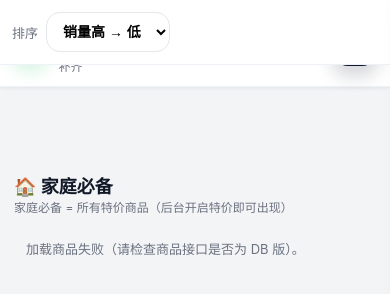
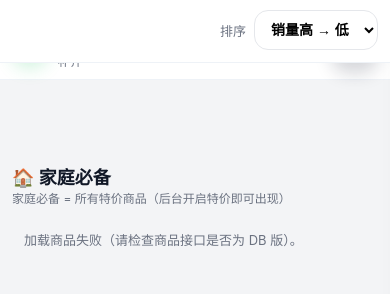
Before and after one commit to nyfreshbuy/freshbuy-v0.1, a plain HTML site: page frontend/user/DailySpecial.html in a window 390 px wide. Drawn offline with Linux system fonts and the light colour scheme; no server answers.

```diff
--- a/frontend/user/DailySpecial.html
+++ b/frontend/user/DailySpecial.html
@@ -7,102 +7,135 @@
   <link rel="stylesheet" href="./assets/css/main.css?v=10" />
 
   <style>
+    /* =========================================================
+       ✅ 终极方案：分类条（pills+排序）永远固定在屏幕顶部
+       兼容 iPhone/微信 fixed 被 transform 影响的坑
+       ========================================================= */
+
     :root{
-      --sticky-shadow: 0 4px 12px rgba(15,23,42,.08);
+      --filterbar-h: 62px; /* JS 会动态覆盖 */
+      --app-shadow: 0 4px 12px rgba(15,23,42,.10);
     }
 
-    /* =========================================================
-       ✅ 关键：一个“总 sticky 容器”包住（标题+分类+排序）
-       ========================================================= */
-    .sticky-header{
-      position: sticky;
-      top: 0;
-      z-index: 200;            /* 高于商品卡/overlay */
-      background:#fff;
-      transition: box-shadow .2s ease;
-    }
-    /* 滚动后加阴影（更 App 感） */
-    .sticky-header.is-scrolled{
-      box-shadow: var(--sticky-shadow);
+    /* 1) iOS/微信：若祖先有 transform，会导致 fixed 失效（跟着滚）
+          这里强制解除（只影响本页） */
+    html, body{
+      transform: none !important;
+      filter: none !important;
+      perspective: none !important;
+      contain: none !important;
     }
 
-    .top-nav{
-      position: relative;      /* ❗ 不再 sticky（避免多 sticky 叠加不稳） */
+    /* ======================
+       顶部区域（标题那块）
+       ====================== */
+    .top-title{
       background:#fff;
       border-bottom:1px solid #eef2f7;
     }
-    .top-nav-inner{
-      max-width: 1400px; margin:0 auto; padding:10px 14px;
-      display:flex; align-items:center; gap:12px; justify-content:space-between;
+    .top-title-inner{
+      max-width:1400px;
+      margin:0 auto;
+      padding:12px 14px 10px;
+      display:flex;
+      align-items:center;
+      justify-content:space-between;
+      gap:12px;
     }
-
-    .logo-area{display:flex; align-items:center; gap:10px;}
+    .logo-area{
+      display:flex;
+      align-items:center;
+      gap:10px;
+      cursor:pointer;
+    }
     .logo-badge{
       width:40px;height:40px;border-radius:999px;
       background: radial-gradient(circle at 30% 30%, #22c55e, #16a34a);
-      display:flex;align-items:center;justify-content:center;color:#fff;font-weight:900;
+      display:flex;align-items:center;justify-content:center;
+      color:#fff;font-weight:900;font-size:18px;
       box-shadow: 0 8px 18px rgba(34,197,94,.22);
-      font-size:18px;
     }
-    .logo-text-main{font-weight:900; font-size:18px;}
-    .logo-sub{font-size:12px;color:#6b7280; margin-top:2px;}
+    .logo-text-main{font-weight:900; font-size:18px; line-height:1.1;}
+    .logo-sub{font-size:12px;color:#6b7280; margin-top:3px;}
 
-    .right-actions{display:flex; align-items:center; gap:12px;}
+    .right-actions{
+      display:flex;
+      align-items:center;
+      gap:12px;
+    }
     .back-home-btn{
       padding:10px 14px;
       border-radius:999px;
       border:1px solid #e5e7eb;
       background:#fff;
       font-size:14px;
-      font-weight:700;
+      font-weight:800;
       cursor:pointer;
       white-space:nowrap;
     }
 
     .cart-icon{
-      position:relative; width:46px;height:46px;border-radius:16px;
-      background:#0f172a; display:flex;align-items:center;justify-content:center;
-      color:#e5e7eb; cursor:pointer; user-select:none;
+      position:relative;
+      width:46px;height:46px;border-radius:16px;
+      background:#0f172a;
+      display:flex;align-items:center;justify-content:center;
+      color:#e5e7eb;
+      cursor:pointer;
+      user-select:none;
       box-shadow: 0 10px 18px rgba(15,23,42,.18);
       font-size:18px;
     }
     .cart-count-badge{
       position:absolute; top:-6px; right:-6px;
-      background:#ef4444; color:#fff; font-size:11px; padding:2px 7px;
-      border-radius:999px; min-width:22px; text-align:center; display:none;
+      background:#ef4444;
+      color:#fff;
+      font-size:11px;
+      padding:2px 7px;
+      border-radius:999px;
+      min-width:22px;
+      text-align:center;
+      display:none;
       box-shadow: 0 6px 14px rgba(239,68,68,.25);
     }
 
-    /* 分类 + 排序栏（仍在 sticky-header 内） */
-   /* ✅ pills + 排序：永远固定在屏幕顶部 */
+    /* ==========================================
+       ✅ 分类条：固定在屏幕顶部（永远不跑）
+       ========================================== */
     .filter-wrap{
-  position: fixed;
-  left: 0;
-  right: 0;
-  top: 0;
-  z-index: 9999;
-  background:#fff;
-  border-bottom: 1px solid #eef2f7;
+      position: fixed !important;
+      top: 0 !important;
+      left: 0 !important;
+      right: 0 !important;
+      z-index: 999999 !important;
+      background:#fff !important;
+      border-bottom: 1px solid #eef2f7 !important;
 
       /* iPhone 刘海安全区 */
-  padding-top: env(safe-area-inset-top);
+      padding-top: env(safe-area-inset-top) !important;
 
-  /* 保持你原来的布局 */
-  max-width: 1400px;
-  margin: 0 auto;
-  padding-left: 14px;
-  padding-right: 14px;
-  padding-bottom: 10px;
+      transition: box-shadow .2s ease;
+    }
+    .filter-wrap.is-scrolled{
+      box-shadow: var(--app-shadow);
+    }
 
+    .filter-wrap-inner{
+      max-width:1400px;
+      margin:0 auto;
+      padding:10px 14px 12px;
       display:flex;
-  gap:10px;
+      gap:12px;
       align-items:center;
       justify-content:space-between;
     }
+
     .filter-bar{
-      display:flex; gap:10px; overflow-x:auto;
+      display:flex;
+      gap:10px;
+      overflow-x:auto;
       -webkit-overflow-scrolling: touch;
       padding-bottom:2px;
+      flex: 1 1 auto;
     }
     .filter-bar::-webkit-scrollbar{display:none;}
 
@@ -115,7 +148,7 @@
       font-size:14px;
       cursor:pointer;
       white-space:nowrap;
-      font-weight:700;
+      font-weight:800;
     }
     .filter-pill.active{
       border-color:rgba(34,197,94,.9);
@@ -126,33 +159,64 @@
 
     .sort-box{
       flex:0 0 auto;
-      display:flex; align-items:center; gap:8px;
-      font-size:13px; color:#6b7280;
+      display:flex;
+      align-items:center;
+      gap:8px;
+      font-size:13px;
+      color:#6b7280;
       white-space:nowrap;
     }
     .sort-select{
-      padding:10px 12px; border-radius:14px; border:1px solid #e5e7eb;
-      background:#fff; font-size:14px; outline:none; font-weight:700;
+      padding:10px 12px;
+      border-radius:14px;
+      border:1px solid #e5e7eb;
+      background:#fff;
+      font-size:14px;
+      outline:none;
+      font-weight:900;
     }
 
-    /* 页面主体 */
-    .page{max-width:1400px; margin:0 auto; padding:14px 14px 30px;}
-    .page-title{display:flex; align-items:flex-end; justify-content:space-between; gap:10px; margin:8px 0 12px;}
+    /* ======================
+       Toast
+       ====================== */
+    .add-cart-toast{
+      position:fixed;
+      top: calc(env(safe-area-inset-top) + 72px);
+      left:50%;
+      transform:translateX(-50%) translateY(-16px);
+      background:#111827;
+      color:#f9fafb;
+      padding:7px 14px;
+      border-radius:999px;
+      font-size:12px;
+      box-shadow:0 10px 22px rgba(15,23,42,.35);
+      opacity:0;
+      pointer-events:none;
+      transition: opacity .25s ease, transform .25s ease;
+      z-index:999999;
+      white-space:nowrap;
+    }
+    .add-cart-toast.show{opacity:1; transform:translateX(-50%) translateY(0);}
+
+    /* ======================
+       页面主体：给 fixed 分类条让位（JS 写 --filterbar-h）
+       ====================== */
+    main.page{
+      max-width:1400px;
+      margin:0 auto;
+      padding: 14px 14px 30px;
+      padding-top: calc(var(--filterbar-h) + 12px) !important; /* ✅ 让位 */
+    }
+
+    .page-title{
+      display:flex;
+      align-items:flex-end;
+      justify-content:space-between;
+      gap:10px;
+      margin:8px 0 12px;
+    }
     .page-title h2{margin:0; font-size:18px;}
     .page-title .sub{color:#6b7280; font-size:12px;}
-
-    /* Toast */
-    .add-cart-toast{
-      position:fixed; top:78px; left:50%;
-      transform:translateX(-50%) translateY(-16px);
-      background:#111827; color:#f9fafb;
-      padding:7px 14px; border-radius:999px; font-size:12px;
-      box-shadow:0 10px 22px rgba(15,23,42,.35);
-      opacity:0; pointer-events:none;
-      transition: opacity .25s ease, transform .25s ease;
-      z-index:9999; white-space:nowrap;
-    }
-    .add-cart-toast.show{opacity:1; transform:translateX(-50%) translateY(0);}
 
     /* ✅ 本页兜底：renderer 的加入购物车按钮强制绿色 */
     .product-add-fixed{
@@ -172,61 +236,80 @@
     }
     .overlay-btn.add:disabled{opacity:.55 !important;}
 
-    /* ✅ 购物车抽屉（如果 main.css 没有也能用） */
+    /* ======================
+       购物车抽屉（兜底）
+       ====================== */
     .cart-backdrop{
-      position:fixed; inset:0; background:rgba(15,23,42,.45);
-      display:none; z-index: 9998;
+      position:fixed; inset:0;
+      background:rgba(15,23,42,.45);
+      display:none;
+      z-index: 999998;
     }
     .cart-backdrop.active{display:block;}
 
     .cart-drawer{
-      position:fixed; right:0; top:0; height:100vh; width:360px; max-width:92vw;
-      background:#fff; box-shadow:-12px 0 30px rgba(15,23,42,.18);
-      transform:translateX(110%); transition:transform .25s ease;
-      z-index: 9999; display:flex; flex-direction:column;
+      position:fixed;
+      right:0;
+      top:0;
+      height:100vh;
+      width:360px;
+      max-width:92vw;
+      background:#fff;
+      box-shadow:-12px 0 30px rgba(15,23,42,.18);
+      transform:translateX(110%);
+      transition:transform .25s ease;
+      z-index: 999999;
+      display:flex;
+      flex-direction:column;
       border-left:1px solid #eef2f7;
     }
     .cart-drawer.active{transform:translateX(0);}
 
     .cart-drawer-header{
-      padding:12px 12px; display:flex; align-items:center; justify-content:space-between;
+      padding:12px;
+      display:flex;
+      align-items:center;
+      justify-content:space-between;
       border-bottom:1px solid #eef2f7;
     }
     .cart-close-btn{
-      width:36px; height:36px; border-radius:12px;
-      border:1px solid #e5e7eb; background:#fff; cursor:pointer;
+      width:36px;height:36px;
+      border-radius:12px;
+      border:1px solid #e5e7eb;
+      background:#fff;
+      cursor:pointer;
       font-weight:900;
     }
 
     .cart-drawer-body{padding:12px; overflow:auto; flex:1;}
     .cart-empty{padding:12px; color:#6b7280; font-size:13px;}
     .cart-items{display:flex; flex-direction:column; gap:10px;}
-
-    .cart-drawer-footer{
-      padding:12px; border-top:1px solid #eef2f7;
-    }
+    .cart-drawer-footer{padding:12px; border-top:1px solid #eef2f7;}
     .cart-go-btn{
-      width:100%; height:46px; border:none; border-radius:14px;
-      background:#0f172a; color:#fff; font-weight:900; cursor:pointer;
+      width:100%;
+      height:46px;
+      border:none;
+      border-radius:14px;
+      background:#0f172a;
+      color:#fff;
+      font-weight:900;
+      cursor:pointer;
     }
 
-    /* 手机端细节优化 */
     @media (max-width: 520px){
-      .top-nav-inner{padding:12px 12px;}
-      .filter-wrap{padding:10px 12px 12px;}
-      .back-home-btn{padding:10px 12px;}
-      .logo-text-main{font-size:18px;}
+      .top-title-inner{padding:12px 12px 10px;}
+      .filter-wrap-inner{padding:10px 12px 12px;}
+      main.page{padding-left:12px; padding-right:12px;}
     }
   </style>
 </head>
 
 <body>
 
-  <!-- ✅ 吸顶总容器：截图区域“始终在屏幕上” -->
-  <div class="sticky-header" id="stickyHeader">
-    <header class="top-nav">
-      <div class="top-nav-inner">
-        <div class="logo-area" onclick="location.href='/user/index.html'" style="cursor:pointer;">
+  <!-- 标题区（不固定，正常在文档流里） -->
+  <div class="top-title">
+    <div class="top-title-inner">
+      <div class="logo-area" onclick="location.href='/user/index.html'">
         <div class="logo-badge">鲜</div>
         <div>
           <div class="logo-text-main">家庭必备专区</div>
@@ -245,13 +328,14 @@
         </div>
       </div>
     </div>
+  </div>
 
-      <!-- 分类 pills + 排序（JS 会往 #filterBar 塞按钮） -->
+  <!-- ✅ 分类条（固定在屏幕顶部） -->
   <div class="filter-wrap" id="filterWrap">
     <div class="filter-wrap-inner">
       <div class="filter-bar" id="filterBar"></div>
 
-    <div class="sort-box amalgam-sort-box">
+      <div class="sort-box">
         <span>排序</span>
         <select class="sort-select" id="sortSelect">
           <option value="sales_desc">销量高 → 低</option>
@@ -260,8 +344,6 @@
         </select>
       </div>
     </div>
-</div>
-    </header>
   </div>
 
   <div class="add-cart-toast" id="addCartToast">已加入购物车</div>
@@ -277,7 +359,7 @@
     <div class="product-grid" id="dailyGrid"></div>
   </main>
 
-  <!-- ✅ 购物车抽屉 DOM（保证 cartIcon 点击一定有效） -->
+  <!-- ✅ 购物车抽屉 DOM -->
   <div class="cart-backdrop" id="cartBackdrop"></div>
 
   <aside class="cart-drawer" id="cartDrawer" aria-hidden="true">
@@ -302,41 +384,34 @@
       <button type="button" class="cart-go-btn" id="goCartBtn">去购物车结算</button>
     </div>
   </aside>
-  <script>
-  (function () {
-    const bar = document.querySelector(".filter-wrap");
-    const main = document.querySelector("main.page");
-    if (!bar || !main) return;
 
-    function applyOffset(){
-      const h = bar.getBoundingClientRect().height || 0;
-      main.style.paddingTop = (h + 12) + "px"; // 12px 留点空隙更像 App
-    }
-
-    // 初次 + 旋转/地址栏变化都重算
-    applyOffset();
-    window.addEventListener("resize", applyOffset);
-    window.addEventListener("orientationchange", applyOffset);
-  })();
-</script>
-  <!-- ✅ 脚本顺序：cart.js → renderer → page -->
+  <!-- ✅ 脚本顺序：cart → renderer → page -->
   <script src="/user/assets/js/cart.js?v=10"></script>
   <script src="/user/assets/js/product_card_renderer.js?v=2"></script>
   <script src="/user/assets/js/DailySpecial.js?v=3"></script>
 
-  <!-- ✅ 滚动阴影：更 App 感 -->
+  <!-- ✅ 自动计算 fixed 分类条高度，给 main.page 让位 + 滚动阴影 -->
   <script>
     (function () {
-      const header = document.getElementById("stickyHeader");
-      if (!header) return;
+      const bar = document.getElementById("filterWrap");
+      if (!bar) return;
+
+      function applyHeight() {
+        const h = Math.ceil(bar.getBoundingClientRect().height || 0);
+        document.documentElement.style.setProperty("--filterbar-h", h + "px");
+      }
 
       function onScroll() {
-        if (window.scrollY > 4) header.classList.add("is-scrolled");
-        else header.classList.remove("is-scrolled");
+        if (window.scrollY > 4) bar.classList.add("is-scrolled");
+        else bar.classList.remove("is-scrolled");
       }
 
+      applyHeight();
+      onScroll();
+
+      window.addEventListener("resize", applyHeight, { passive: true });
+      window.addEventListener("orientationchange", applyHeight, { passive: true });
       window.addEventListener("scroll", onScroll, { passive: true });
-      onScroll();
     })();
   </script>
 
```
Lines whose indentation alone changed are shown as unchanged.
